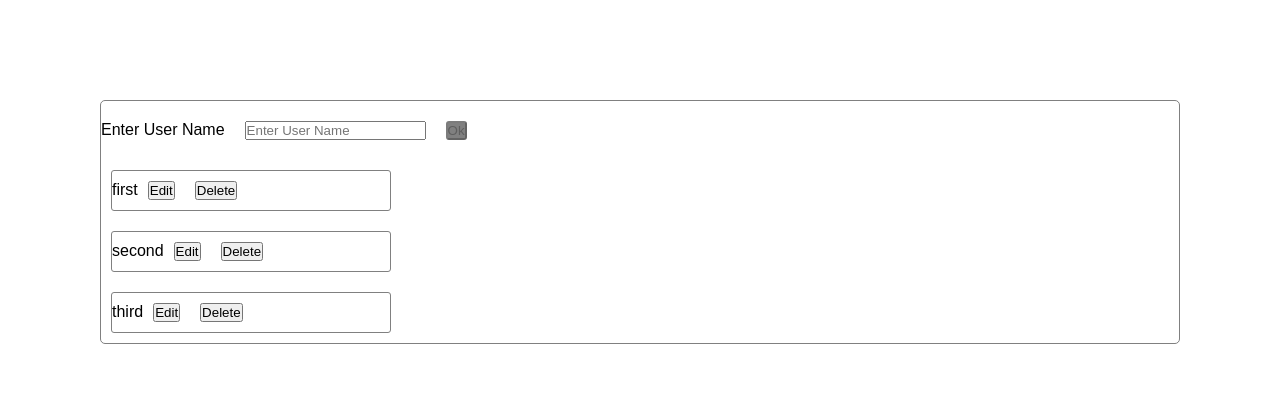
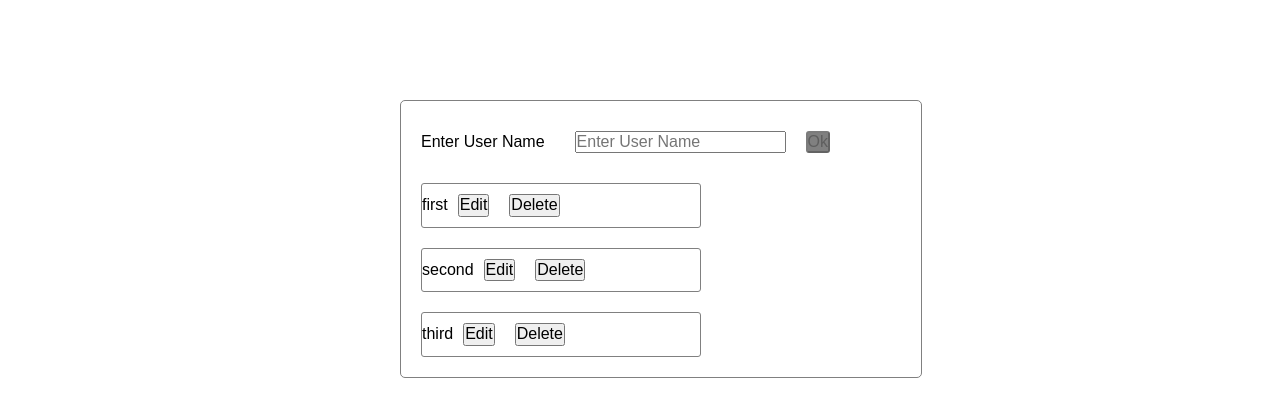
Before and after one commit to kraplex/front-end-pro, a plain HTML site: page hw11 dom/index.html in a window 1280 px wide. Drawn offline with nearby package versions, Linux system fonts and the light colour scheme.

Commit message:
update code

```diff
--- a/hw11 dom/index.html
+++ b/hw11 dom/index.html
@@ -6,6 +6,7 @@
     <meta name="viewport" content="width=device-width, initial-scale=1.0">
     <title>Document</title>
     <link rel="stylesheet" href="style.css">
+    <link rel="stylesheet" href="https://cdnjs.cloudflare.com/ajax/libs/normalize/8.0.1/normalize.min.css">
 </head>
 <body>
     <div id="wrapper"></div>
--- a/hw11 dom/script.js
+++ b/hw11 dom/script.js
@@ -13,14 +13,14 @@ if (wrapper) {
   const usersList = ["first", "second", "third"];
 
   for (let i = 0; i < usersList.length; i++) {
-    let user = createListItem({text:usersList[i]})
+    let user = createListItem({ text: usersList[i] })
     list.appendChild(user)
   }
 
 
   function createInput(props) {
     const input = document.createElement("input");
-    input.style.margin ="20px";
+    input.style.margin = "20px";
     const placeholder = props.placeholder || "";
     const className = props.className || ""
     input.placeholder = placeholder;
@@ -88,6 +88,7 @@ if (wrapper) {
   function createForm(addUser) {
     const welcomeText = document.createElement("span");
     welcomeText.innerText = "Enter User Name";
+    welcomeText.style.margin = "10px";
 
     const okButton = createButton({
       buttonText: "Ok",
--- a/hw11 dom/style.css
+++ b/hw11 dom/style.css
@@ -4,12 +4,15 @@
     font-family: Arial, Helvetica, sans-serif;
 }
 
+#wrapper {
 
+    margin-left: 400px;
+    margin-top: 100px;
+    border: 1px solid grey;
+    width: 500px;
+    border-radius: 5px;
+    padding: 10px;
 
-#wrapper {
-    margin: 100px;
-    border: 1px solid grey ;
-    border-radius: 5px;
 }
 
 .buttoncreateuser {
```
